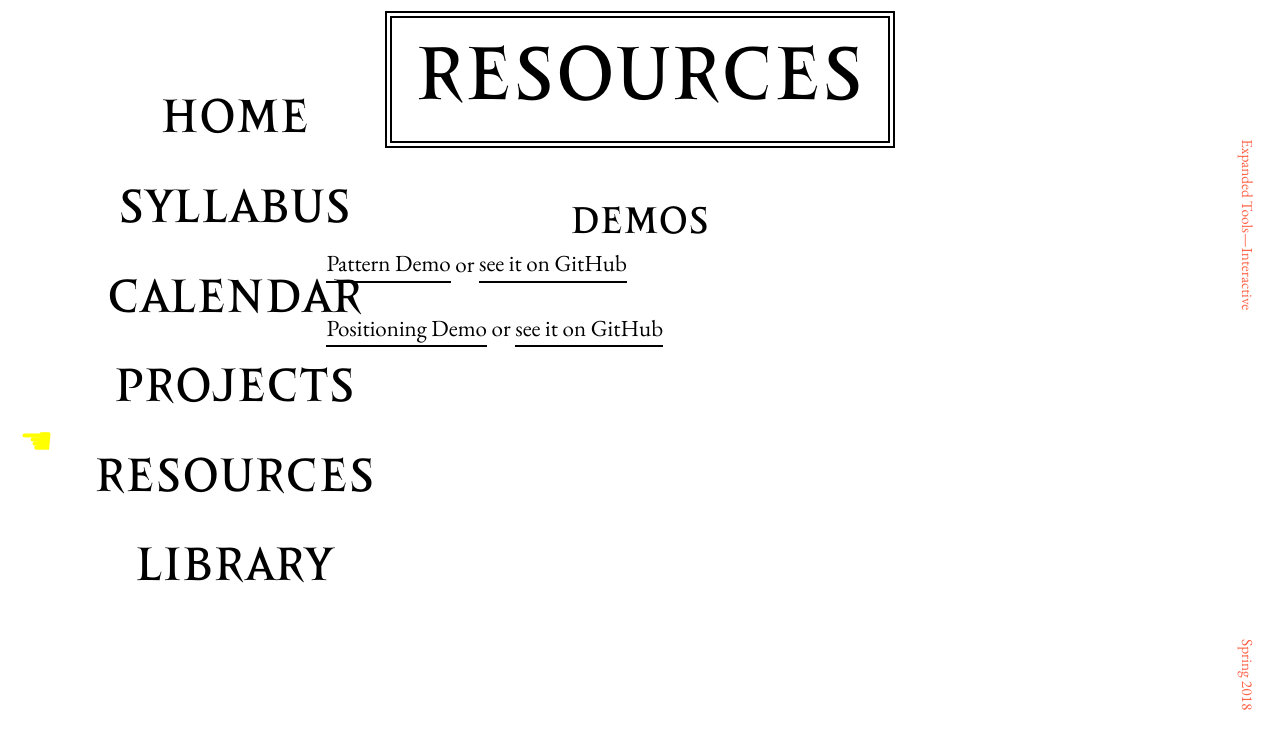
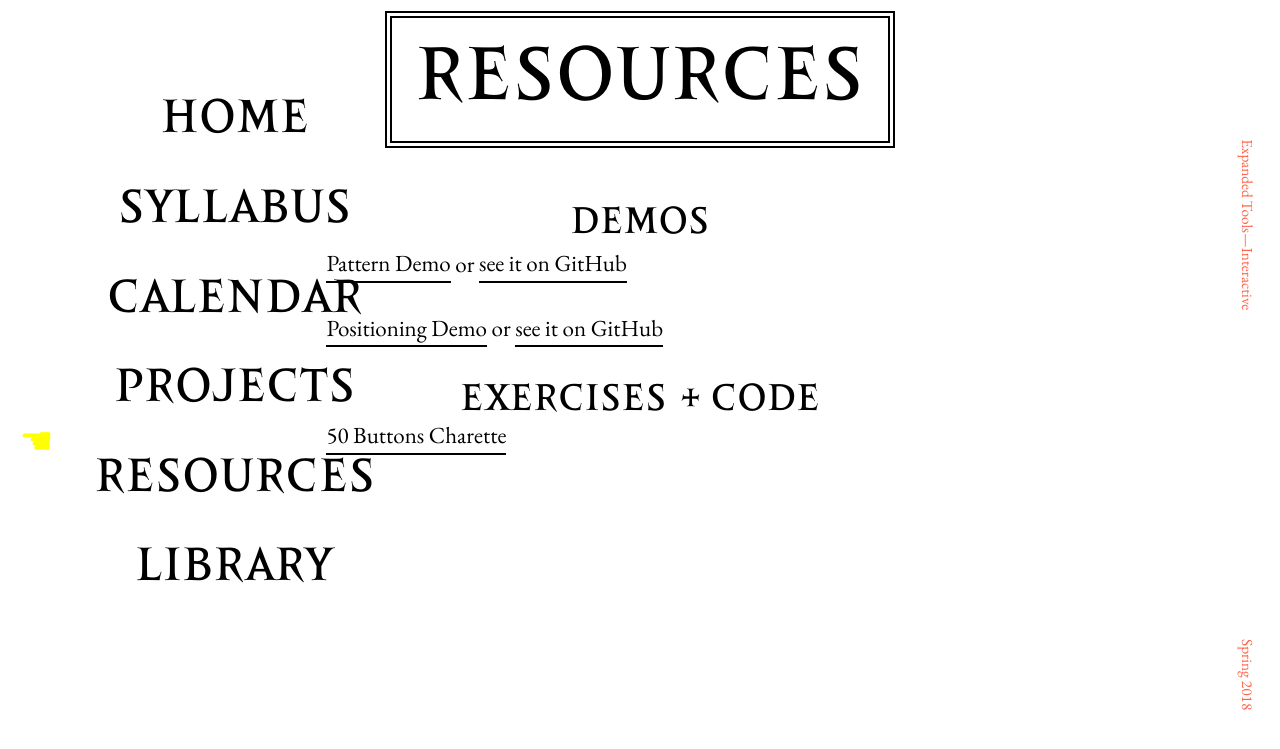
Before and after one commit to cls-teaching/expanded-tools-interactive, a Jekyll site: the page built from resources/index.md, in a window 1280 px wide. Shown: the top 749 px of the page. Built offline with Jekyll 4.4.1, drawn with Linux system fonts in a browser that asks for light colours; nearby versions of some CDN libraries.

Commit message:
updating resources

```diff
--- a/resources/index.md
+++ b/resources/index.md
@@ -9,3 +9,6 @@ title: Resources
 [Pattern Demo](demos/pattern) or [see it on GitHub](https://github.com/cls-teaching/expanded-tools-interactive/tree/master/resources/demos/pattern)
 
 [Positioning Demo](demos/positioning) or [see it on GitHub](https://github.com/cls-teaching/expanded-tools-interactive/blob/master/resources/demos/positioning/index.html)
+
+## Exercises & Code
+[50 Buttons Charette](exercise-charette.zip)
```
